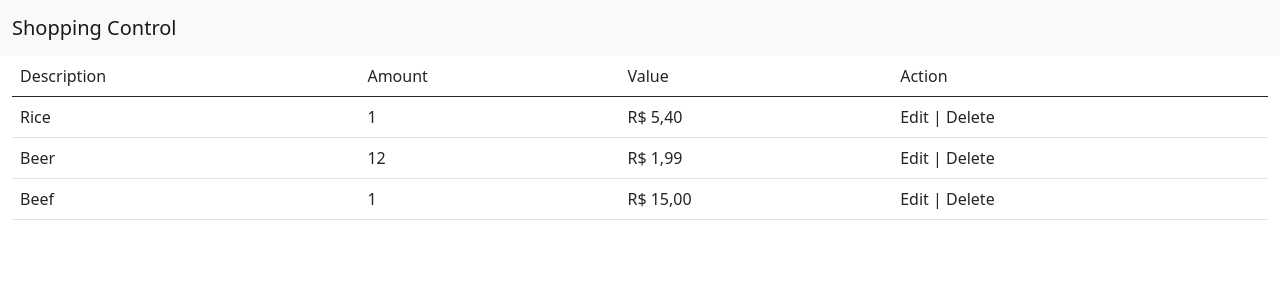
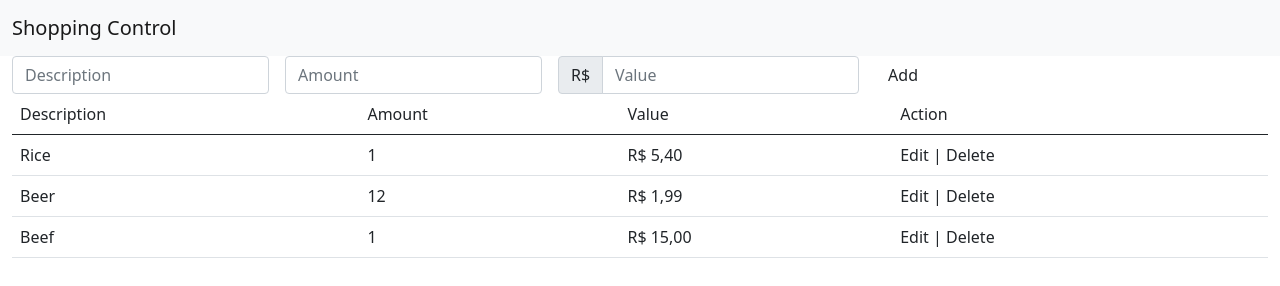
Before and after one commit to renatoabreu14/cursos, a plain HTML site: page Javascript_Avancado/index.html in a window 1280 px wide. Drawn offline with Linux system fonts and the light colour scheme.

Commit message:
Adicionando novos registros

```diff
--- a/Javascript_Avancado/index.html
+++ b/Javascript_Avancado/index.html
@@ -15,6 +15,23 @@
     </header>
     <main>
         <div class="container-fluid">
+            <div class="row row-cols-lg-auto g-3 align-items-center">
+                <div class="col-12">
+                    <input type="text" id="description" class="form-control" placeholder="Description">
+                </div>
+                <div class="col-12">
+                    <input type="text" id="amount" class="form-control" placeholder="Amount">
+                </div>
+                <div class="col-12">
+                    <div class="input-group">
+                        <div class="input-group-text">R$</div>
+                        <input type="text" id="value" class="form-control" placeholder="Value">
+                    </div>
+                </div>
+                <div class="col-12">
+                    <button onclick="addData()" class="btn btn-default">Add</button>
+                </div>
+            </div>
             <table id="listTable" class="table table-hover">
 
             </table>
--- a/Javascript_Avancado/js/main.js
+++ b/Javascript_Avancado/js/main.js
@@ -47,4 +47,17 @@ function formatValue(value) {
     return str;
 }
 
+function addData() {
+    var description = document.getElementById('description').value;
+    var amount = document.getElementById('amount').value;
+    var value = document.getElementById('value').value;
+
+
+    list.unshift({"description":description, "amount":amount, "value":value});
+    //console.log(list);
+    setList(list);
+}
+
 setList(list);
+
+//console.log(list);
```
